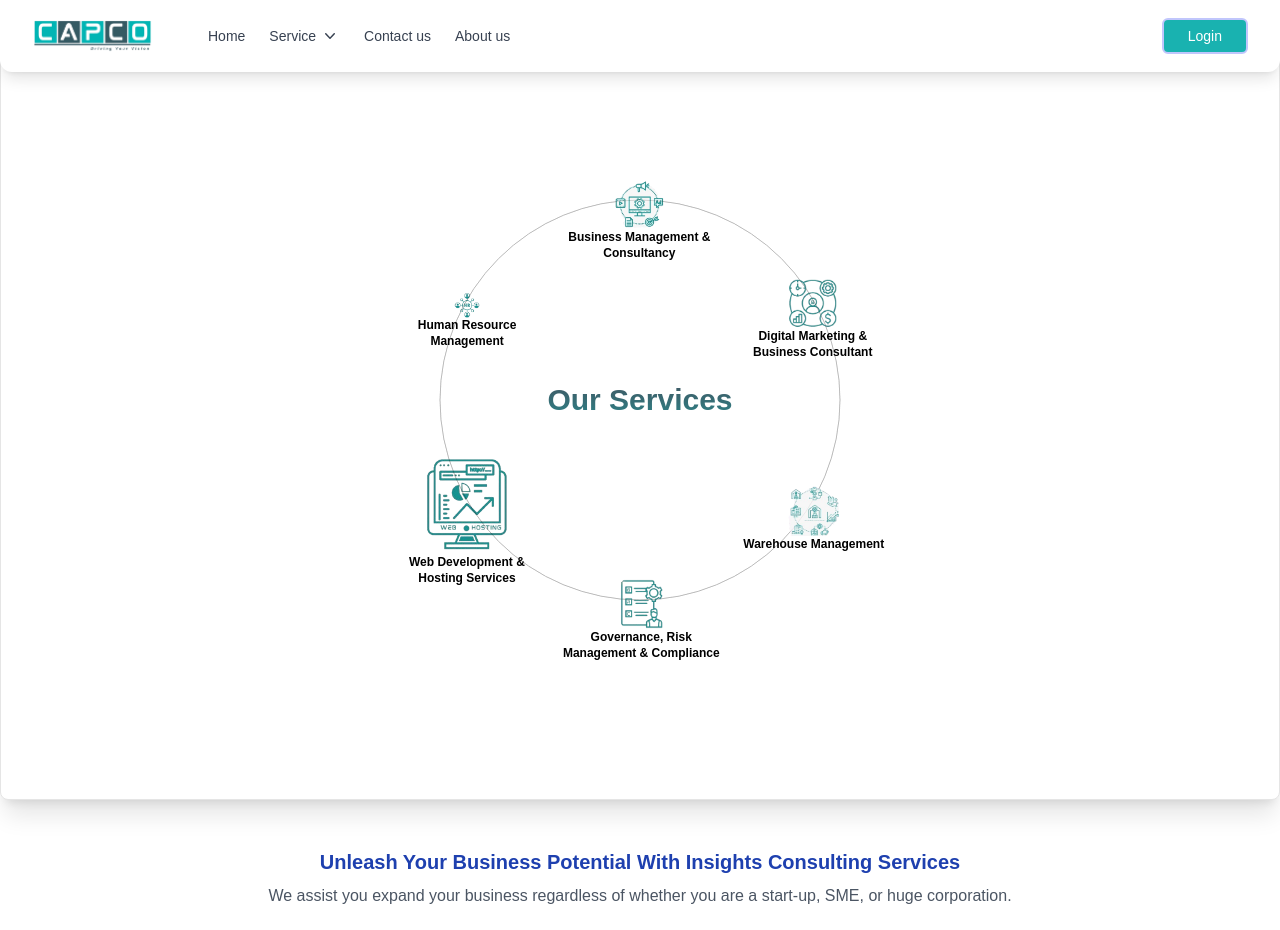
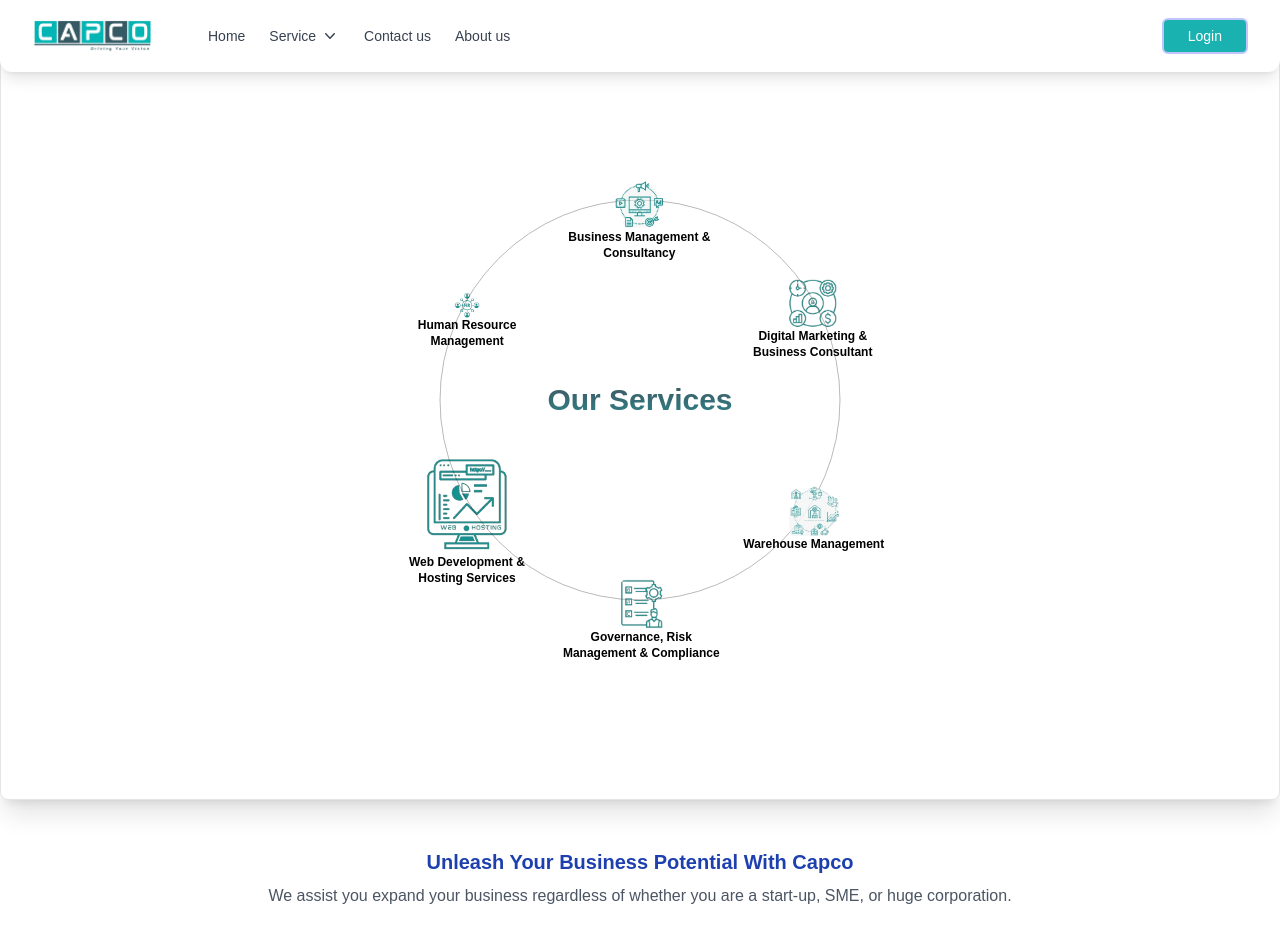
Before and after one commit to AbdulMuneebSyed/cacpa, a Next.js app: page / in a window 1280 px wide. Shown: the top 930 px of the page. Built offline with nearby package versions, Linux system fonts and the light colour scheme.

Commit message:
fix-naming fixed

```diff
--- a/components/landingPageBanner.tsx
+++ b/components/landingPageBanner.tsx
@@ -11,7 +11,7 @@ const LandingPageBanner = () => {
         transition={{ duration: 1 }}
         className="text-base sm:text-xl font-bold text-blue-800"
       >
-        Unleash Your Business Potential With Insights Consulting Services
+        Unleash Your Business Potential With Capco
       </motion.h2>
       <motion.p
         initial={{ opacity: 0, y: 50 }}
```
